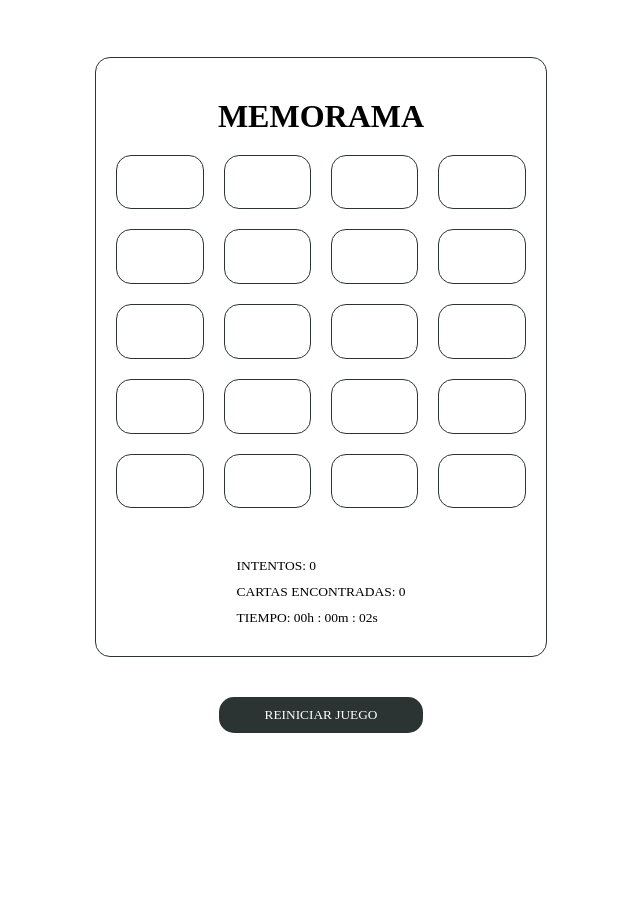
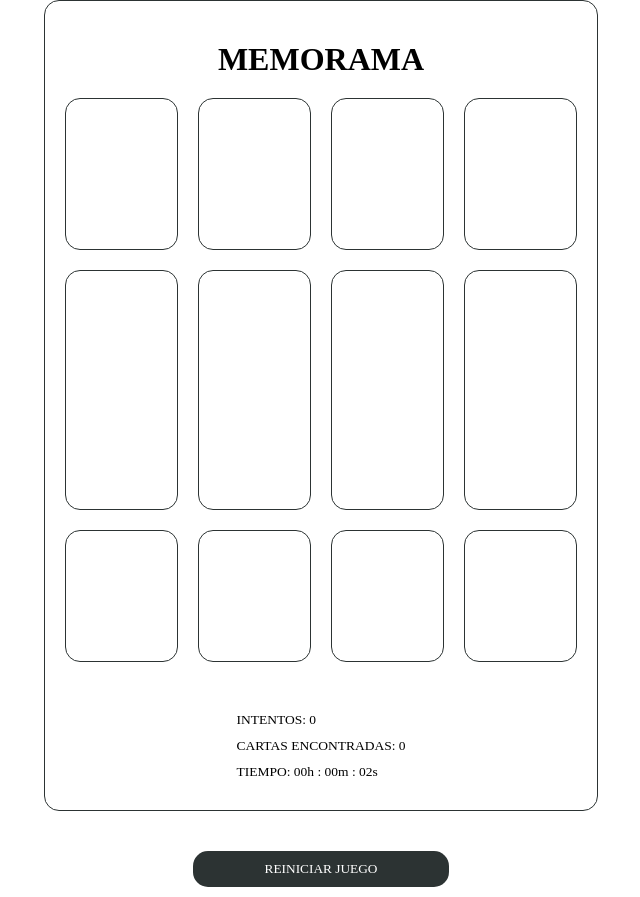
Before and after one commit to Fernando-Leon/Memorama, a plain HTML site: page index.html in a window 1280 px wide. Both pictures are taken after a click on the button "INICIAR". Shown: the whole page, without its empty margins (319-959 px from the left). Before the commit the page ends 800 px from the top, so only its background shows below. Drawn offline with Linux system fonts and the light colour scheme.

Commit message:
Memorama whith concepts of mathematic

```diff
--- a/CSS/main.css
+++ b/CSS/main.css
@@ -24,8 +24,8 @@ main {
     justify-self: center;
     align-self: center;
     grid-row-gap: 30px;
-    margin: 40px;
-    width: 80%;
+    margin: 0PX;
+    width: 100%;
     margin: auto;
 }
 
@@ -36,7 +36,7 @@ h1 {
 
 #container-main-table {
     padding: 20px;
-    width: 80%;
+    width: 90%;
     margin: auto;
     display: grid;
     border-radius: var(--bordeSize);
@@ -61,16 +61,16 @@ h1 {
     display: grid;
     padding: 10px;
     border-radius: var(--bordeSize);
+    border: solid 1px var(--mainColor);
 }
 
 #container .div-container-carts img {
-    width: 50%;
+    width: 100%;
     justify-self: center;
 }
 
 .div-container-hovered {
     cursor: pointer;
-    border: 1px solid var(--mainColor);
 }
 
 .div-container-hovered:hover {
--- a/JS/main.js
+++ b/JS/main.js
@@ -1,94 +1,102 @@
-let playPlace = document.getElementById("container"); // <div> que contiene las cartas
-let infoPlayer = document.getElementById("info-player");// <div> que contiene informacion (tiempo, cartas encontradas, intentos etc)
+let playPlace = document.getElementById("container");
+let infoPlayer = document.getElementById("info-player");
 playPlace.style.display = "none";
 infoPlayer.style.display = "none";
-let congratsText = document.getElementById("congratsText"); // <h3> elemento que muestra mensaje cundo termine el juego
-let intentsItem = document.getElementById("intent"); // <p> - Elemento que contiene el numero de intentos
-let correctCartsItem = document.getElementById("correctCarts"); // <p> - Elemento que contiene el numero de cartas encontradas
-var score = 0; // Puntaje (numero de cartas encontradas)
-var intents = 0; // Intentos (numero total de intentos)
+let congratsText = document.getElementById("congratsText");
+let intentsItem = document.getElementById("intent");
+let correctCartsItem = document.getElementById("correctCarts");
+var score = 0;
+var intents = 0;
 
-//Lista de direccion de imagenes (se puede poner el numero de cartas que se necesite)
-const imagList = ["IMGS/bit.png", "IMGS/html.png", "IMGS/css.png", "IMGS/js.png", "IMGS/git.png", "IMGS/java.png", "IMGS/linux.png", "IMGS/react.png", "IMGS/python.png", "IMGS/vscode.png"];
+// Lista de conceptos con definiciones
+const conceptsList = [
+    { concept: "Vector Gradiente", definition: "Vector que indica la dirección de mayor incremento de una función y cuya magnitud muestra la tasa de cambio." },
+    { concept: "Símbolo de gradiente (∇)", definition: "Operador diferencial que aplica a una función escalar y genera el vector gradiente." },
+    { concept: "Derivada Direccional", definition: "La tasa de cambio de una función en una dirección específica, calculada a partir del vector gradiente." },
+    { concept: "Cálculo del gradiente", definition: "∇f = (∂f/∂x, ∂f/∂y, ∂f/∂z) (para una función f en 3D)" },
+    { concept: "Cálculo de la derivada direccional", definition: "Dᵥf = ∇f • v (donde ∇f es el gradiente y v el vector unitario en la dirección deseada)" },
+    { concept: "Vector Unitario", definition: "Vector con magnitud 1 que indica dirección sin alterar el tamaño." }
+];
 
-/*Function que genera una lista de direccion de imagenes aleatorias
-ejempo:
-listaDirecciones = ["imagen1.jpg", "imagen2.jpg", "imagen3.jpg"]
-listaDireccionesAleatorias = ["imagen3.jpg", "imagen1.jpg", "imagen2.jpg", "imagen2.jpg", "iamgen3.jpg", "imagen1.jpg"]
-*/
-const randomsImgs = () => {
+// Genera una lista aleatoria de cartas con concepto y definición
+const randomConcepts = () => {
     var listCartsDirection = [];
-    for(let i = 0; i < imagList.length*2; i++) {
-        let src = imagList[Math.floor((Math.random() * ((imagList.length - 1) - 0 + 1)))];
-        let elementCount = null;
+    conceptsList.forEach(concept => {
+        listCartsDirection.push({ type: "concept", text: concept.concept, pair: concept.concept });
+        listCartsDirection.push({ type: "definition", text: concept.definition, pair: concept.concept });
+    });
 
-        for(let j = 0; j < listCartsDirection.length; j++) {
-            (src === listCartsDirection[j]) ? elementCount += 1 : elementCount = elementCount
-        }
-
-        (elementCount < 2) ? listCartsDirection.push(src): i--;
-
-        elementCount = null
-    }
-    return listCartsDirection;
+    // Mezclar las cartas
+    return listCartsDirection.sort(() => Math.random() - 0.5);
 }
 
-function createTable(){ //Crea el tablero donde estaran las cartas (playPlace) y la informacion de partida (infoPlayer)
+function createTable() {
     playPlace.style.display = 'grid';
     infoPlayer.style.display = 'grid';
     let fragment = document.createDocumentFragment();
-    let listImageRandos = randomsImgs();
+    let randomConceptList = randomConcepts();
 
-    for (let i = 0; i < imagList.length*2; i++) {
+    for (let i = 0; i < randomConceptList.length; i++) {
         let item = document.createElement("DIV");
-        let img = document.createElement("IMG");
+        let cardText = document.createElement("DIV");
 
-        item.setAttribute("class", "div-container-carts div-container-hovered")
-        img.setAttribute("id",`cart-${i+1}`)
-        item.setAttribute("onclick", `intentPlayer("cart-${i+1}", "${listImageRandos[i]}")`);
-        img.src = listImageRandos[i];
-        img.setAttribute("class", "carts");
-        img.style.visibility = "hidden";
+        item.setAttribute("class", "div-container-carts div-container-hovered");
+        cardText.style.textAlign = "center";
+        cardText.style.padding = "1px";
+        cardText.style.padding = "flex";
+        cardText.style.justifyContent = "center";
+        cardText.style.alignContent = "center";
+        cardText.setAttribute("id", `cart-${i+1}`);
+        item.setAttribute("onclick", `intentPlayer("cart-${i+1}", "${randomConceptList[i].pair}", "${randomConceptList[i].type}")`);
 
-        item.appendChild(img);
+        cardText.innerHTML = `<strong>${randomConceptList[i].text}</strong>`;
+        cardText.style.visibility = "hidden";
+
+        item.appendChild(cardText);
         fragment.appendChild(item);
     }
 
-    playPlace.appendChild(fragment)
+    playPlace.appendChild(fragment);
     intentsItem.innerHTML = `INTENTOS: ${intents}`;
     correctCartsItem.innerHTML = `CARTAS ENCONTRADAS: ${score}`;
 }
 
-// Funcion para que se ejecuta cauando el jugador da click sobre una carta
-var counter = 0; //veces que el jugador a dado click sobre las cartas
-var cartsComparative = [] // Array el cual contendra las direcciones de 2 cartas
-var idArrayCarts = [] // Array que tendra el id de 2 cartas
+var counter = 0;
+var cartsComparative = [];
+var idArrayCarts = [];
 
-function intentPlayer(idCart, getSrc){
-    if(counter < 2){
+function intentPlayer(idCart, pair, type) {
+    if (counter < 2) {
         counter++;
-        viewCart(idCart);  // muestra la carta seleccionada
-        cartsComparative.push(getSrc);
+        viewCart(idCart);
+        cartsComparative.push({ pair, type });
         idArrayCarts.push(idCart);
     }
-    if(counter === 2){
-        (cartsComparative[0] !== cartsComparative[1]) ? window.setTimeout(hiddenCarts, 500, idArrayCarts) : correctCarts(idArrayCarts);
-        counter = 0
-        cartsComparative = [], idArrayCarts = []
-        intents++
-        intentsItem.innerHTML = `INTENTOS: ${intents}`
+    if (counter === 2) {
+        if (cartsComparative[0].pair === cartsComparative[1].pair && cartsComparative[0].type !== cartsComparative[1].type) {
+            correctCarts(idArrayCarts);
+        } else {
+            window.setTimeout(hiddenCarts, 500, idArrayCarts);
+        }
+        counter = 0;
+        cartsComparative = [];
+        idArrayCarts = [];
+        intents++;
+        intentsItem.innerHTML = `INTENTOS: ${intents}`;
     }
-    (score === imagList.length) ? showMessageWinner(): console.log("S/N");
+    if (score === conceptsList.length) {
+        showMessageWinner();
+    }
 }
 
-const viewCart = id => document.getElementById(id).style.visibility = "visible"; //Funcion para mostart la carta seleccionada
+const viewCart = id => document.getElementById(id).style.visibility = "visible";
 
-function hiddenCarts(idCarts){ //Funcion para ocultar las 2 cartas cuando estas no sean iguales
+function hiddenCarts(idCarts) {
     document.getElementById(idCarts[0]).style.visibility = "hidden";
     document.getElementById(idCarts[1]).style.visibility = "hidden";
 }
 
-function correctCarts(idArrayCarts){ //Funcion para desacticar el evento onclick cuando las 2 cartas sean iguales
+function correctCarts(idArrayCarts) {
     let cart1 = document.getElementById(idArrayCarts[0]).parentNode;
     let cart2 = document.getElementById(idArrayCarts[1]).parentNode;
     cart1.setAttribute("onclick", "");
@@ -135,7 +143,8 @@ function showMessageWinner(){ //Mensaje cuando el jugador complete el juego
     score = 0, intents = 0;
     stopTime();
 }
-//Cronometro -- Codigo tomado y modificado:  https://francescricart.com/ejercicio-js-crear-un-cronometro-con-javascript/
+
+//Cronometro -- Codigo tomado y modificado: https://francescricart.com/ejercicio-js-crear-un-cronometro-con-javascript/
 function startCronometer(){ // Funcion para iniciadora de cronometro
     h = 0, m = 0, s = 0;
     document.getElementById("hms").innerHTML="TIEMPO: 00h : 00m : 00s";
@@ -162,4 +171,4 @@ function restart(){ //Funcion para reineiciar el Tiempo
     h = 0; m = 0; s = 0;
 }
 
-const stopTime = () => clearInterval(id); //Funcion para detener el tiempo
+const stopTime = () => clearInterval(id); //Funcion para detener el tiempo.
--- a/index.html
+++ b/index.html
@@ -5,7 +5,7 @@
     <meta http-equiv="X-UA-Compatible" content="IE=edge">
     <meta name="viewport" content="width=device-width, initial-scale=1.0">
     <title>MERMORAMA</title>
-    <link rel="stylesheet" href="CSS/main.css" type="text/css">
+    <link rel="stylesheet" href="CSS/main.css?78" type="text/css">
     <link rel="shortcut icon" href="ICON/icono.png">
 </head>
 <body>
```
